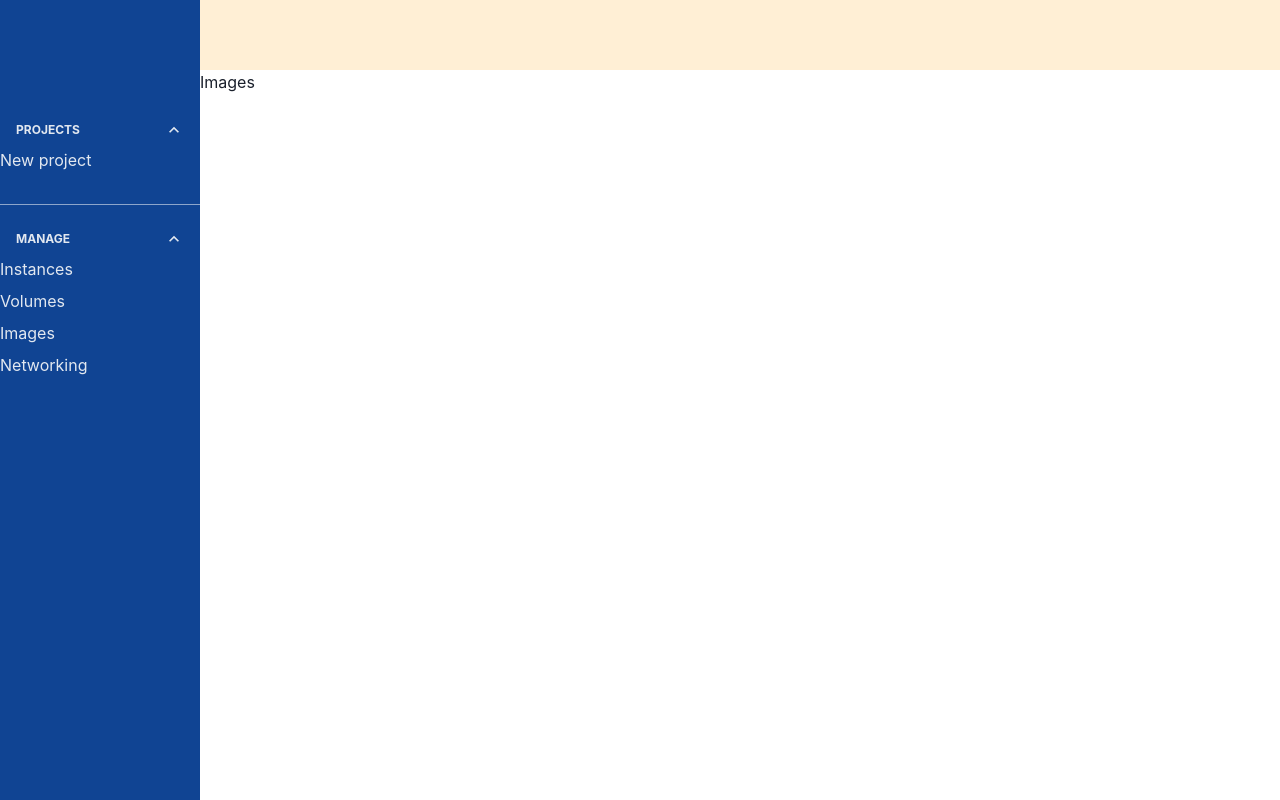
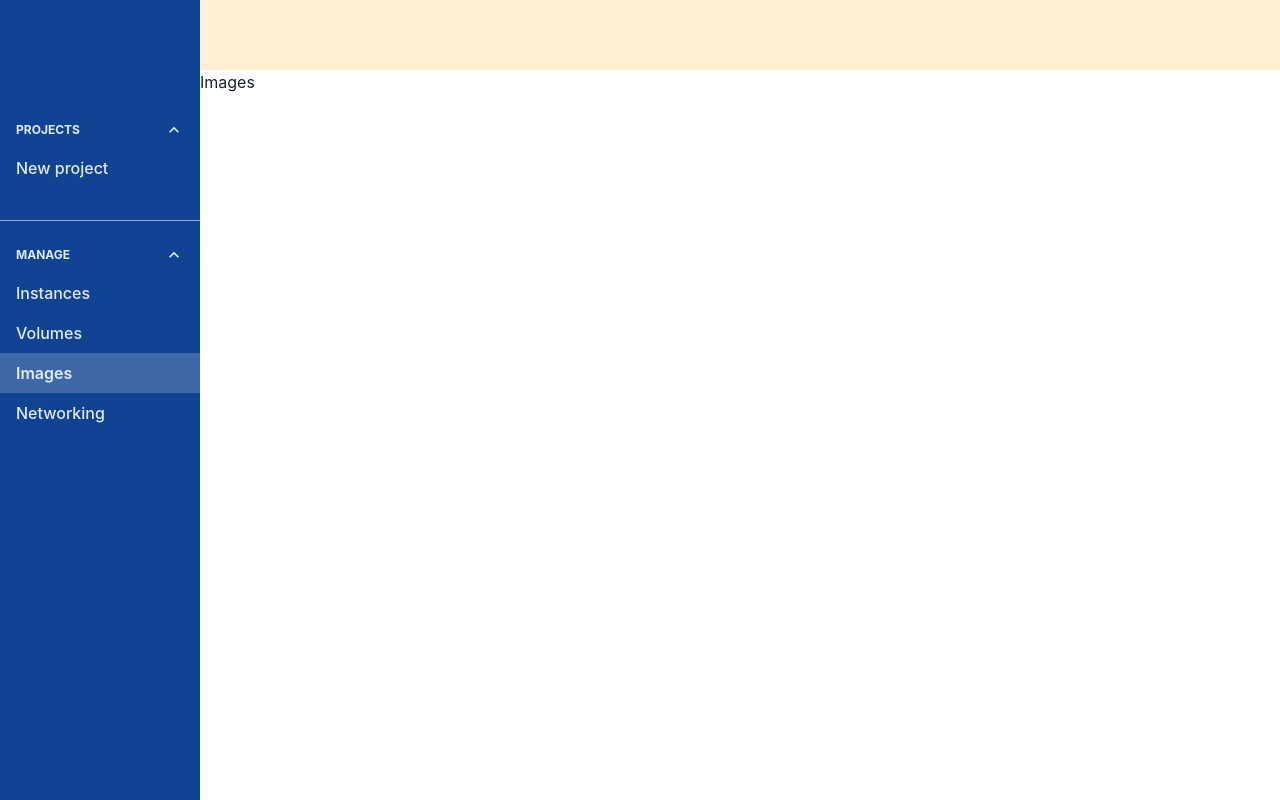
Before and after one commit to fruitbox12/marscloud, a Next.js app: page /images in a window 1280 px wide. Built offline with nearby package versions, Linux system fonts and the light colour scheme.

Commit message:
Use sidebar-link

```diff
--- a/components/sidebar/index.tsx
+++ b/components/sidebar/index.tsx
@@ -1,5 +1,4 @@
 import { FC } from "react";
-import NextLink from "next/link";
 import {
   Stack,
   Box,
@@ -9,8 +8,8 @@ import {
   AccordionIcon,
   AccordionPanel,
   Divider,
-  Link,
 } from "@chakra-ui/react";
+import SiderbarLink from "./sidebar-link";
 
 const Sidebar: FC = () => {
   return (
@@ -23,9 +22,7 @@ const Sidebar: FC = () => {
               <AccordionIcon />
             </AccordionButton>
             <AccordionPanel pb={4} color="gray.200">
-              <NextLink href="/projects/new" passHref>
-                <Link>New project</Link>
-              </NextLink>
+              <SiderbarLink href="/projects/new">New project</SiderbarLink>
             </AccordionPanel>
           </AccordionItem>
           <Divider color="gray.400" />
@@ -35,20 +32,10 @@ const Sidebar: FC = () => {
               <AccordionIcon />
             </AccordionButton>
             <AccordionPanel pb={4} color="gray.200">
-              <Stack>
-                <NextLink href="/instances" passHref>
-                  <Link>Instances</Link>
-                </NextLink>
-                <NextLink href="/volumes" passHref>
-                  <Link>Volumes</Link>
-                </NextLink>
-                <NextLink href="/images" passHref>
-                  <Link>Images</Link>
-                </NextLink>
-                <NextLink href="/networking" passHref>
-                  <Link>Networking</Link>
-                </NextLink>
-              </Stack>
+              <SiderbarLink href="/instances">Instances</SiderbarLink>
+              <SiderbarLink href="/volumes">Volumes</SiderbarLink>
+              <SiderbarLink href="/images">Images</SiderbarLink>
+              <SiderbarLink href="/networking">Networking</SiderbarLink>
             </AccordionPanel>
           </AccordionItem>
         </Stack>
```
